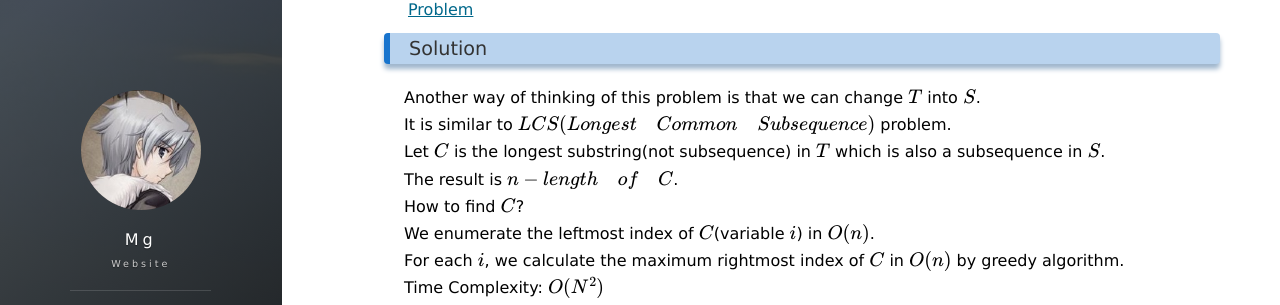
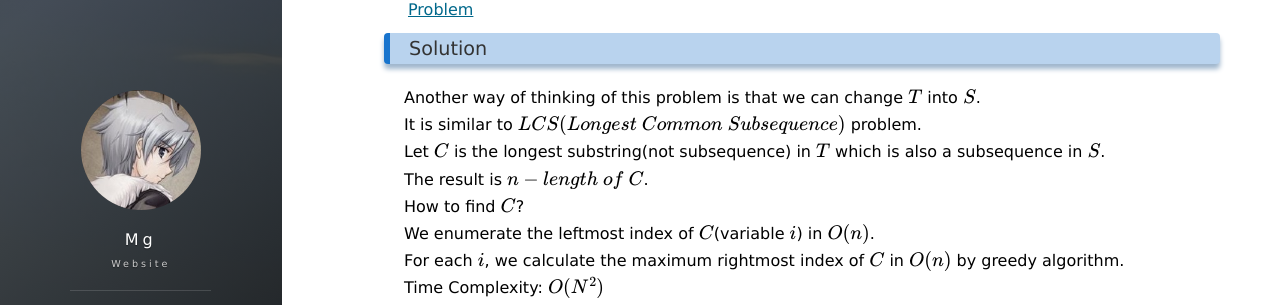
Before and after one commit to XJTUmg/XJTUmg.github.io, a Jekyll site: the page built from _posts/2017-01-09-PAT Top Level 1015.md, in a window 1280 px wide and 900 px high. Shown: the part 193-498 px from the top of the window. Built offline with Jekyll 4.4.1, drawn with Linux system fonts in a browser that asks for light colours; nearby versions of some CDN libraries; formulas are drawn with MathJax 3; comment, search, counter and statistics services are not loaded.

Commit message:
Update 2017-01-09-PAT Top Level 1015.md

```diff
--- a/_posts/2017-01-09-PAT Top Level 1015.md
+++ b/_posts/2017-01-09-PAT Top Level 1015.md
@@ -11,9 +11,9 @@ tag: Algorithms
 ### Solution
 
 Another way of thinking of this problem is that we can change $T$ into $S$.
-It is similar to $LCS(Longest \quad Common \quad Subsequence)$ problem.
+It is similar to $LCS(Longest\ Common\ Subsequence)$ problem.
 Let $C$ is the longest substring(not subsequence) in $T$ which is also a subsequence in $S$.
-The result is $n - length \quad of \quad C$.
+The result is $n - length\ of\ C$.
 How to find $C$?
 We enumerate the leftmost index of $C$(variable $i$) in $O(n)$.
 For each $i$, we calculate the maximum rightmost index of $C$ in $O(n)$ by greedy algorithm.
```
